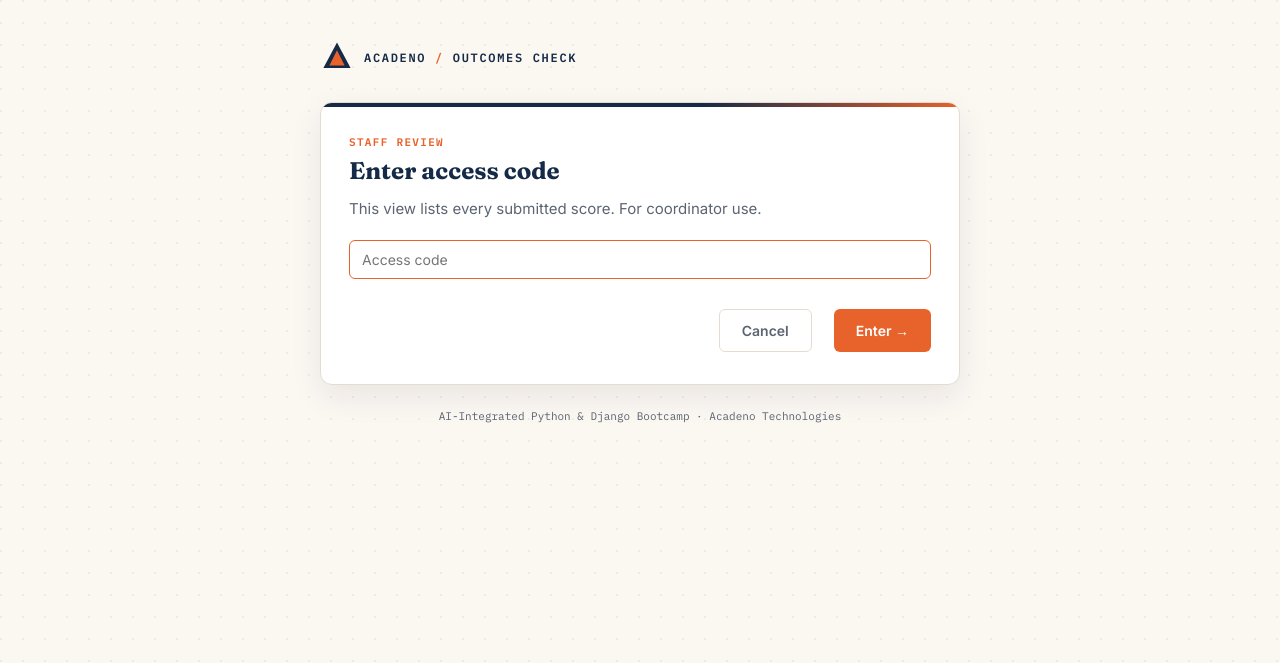
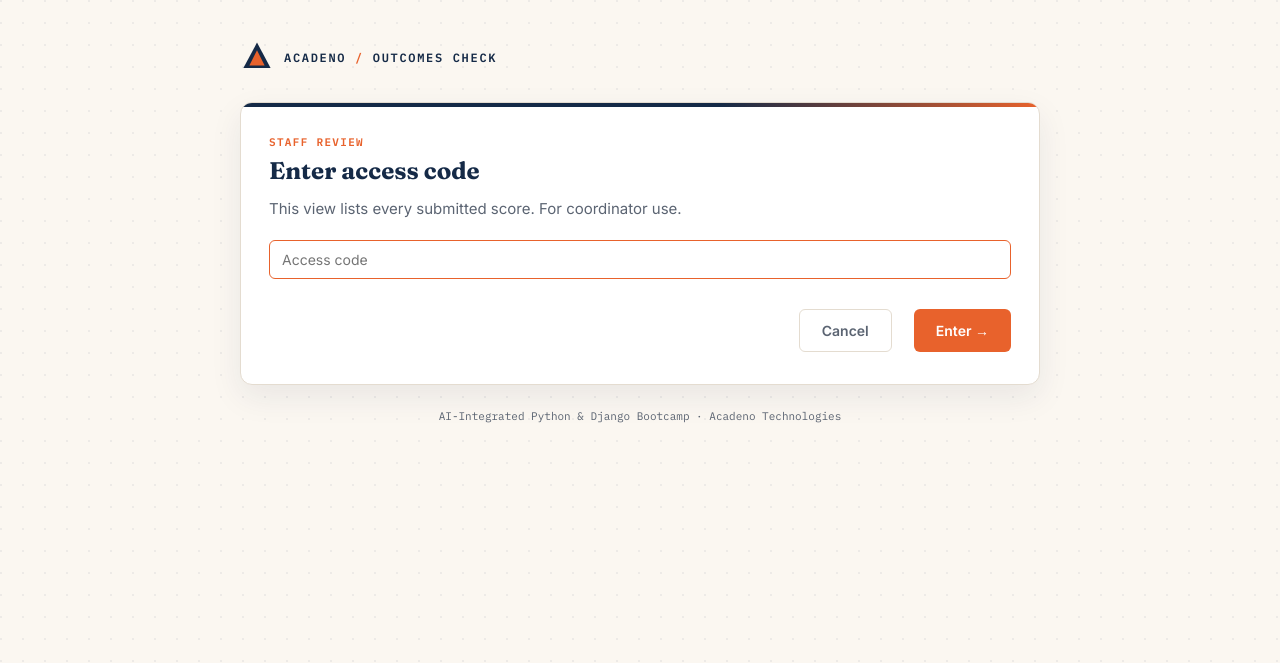
Before and after one commit to arathyrajeesh/vimal-jyothi-questinaire, a Django app: page /staff/ in a window 1280 px wide. Shown: the top 663 px of the page. Run offline with Django 5.2, Linux system fonts and the light colour scheme.

Commit message:
Expand shell container width to 800px to format staff table clean

```diff
--- a/quiz/templates/quiz/base.html
+++ b/quiz/templates/quiz/base.html
@@ -11,7 +11,7 @@
 :root{--navy:#152A47;--navy-2:#1E3A5F;--orange:#E8622C;--orange-2:#F2884F;--cream:#FBF7F1;--paper:#FFFFFF;--line:#E4DCD0;--ink:#1B2430;--ink-soft:#5B6472;--good:#2E7D5B;}
 *{box-sizing:border-box;}html,body{margin:0;padding:0;}
 body{background:var(--cream);background-image:radial-gradient(circle at 1px 1px, rgba(21,42,71,0.06) 1px, transparent 1px);background-size:22px 22px;color:var(--ink);font-family:'Inter', sans-serif;min-height:100vh;display:flex;align-items:flex-start;justify-content:center;padding:40px 16px;}
-.shell{width:100%; max-width:640px;}
+.shell{width:100%; max-width:800px;}
 .brandbar{display:flex; align-items:center; gap:10px; margin-bottom:28px;}
 .mark{ width:34px;height:34px; flex-shrink:0; }
 .brandtext{font-family:'IBM Plex Mono', monospace;font-size:12px; letter-spacing:0.14em; text-transform:uppercase;color:var(--navy);font-weight:600;}
```
